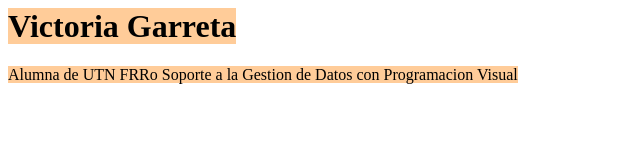
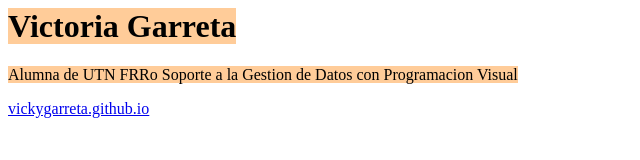
Before and after one commit to vickygarreta/vickygarreta.github.io, a plain HTML site: page index.html in a window 1280 px wide. Shown: the whole page, without its empty margins (0-640 px from the left). Drawn offline with Linux system fonts and the light colour scheme.

Commit message:
Problema #2

```diff
--- a/index.html
+++ b/index.html
@@ -1,4 +1,5 @@
 <html>
 <h1><span style="background-color: #ffcc99;">Victoria Garreta</span></h1>
 <p><span style="background-color: #ffcc99;">Alumna de UTN FRRo Soporte a la Gestion de Datos con Programacion Visual</span></p>
+<p><a href="vickygarreta.github.io">vickygarreta.github.io</a></p>
 </html>
```
